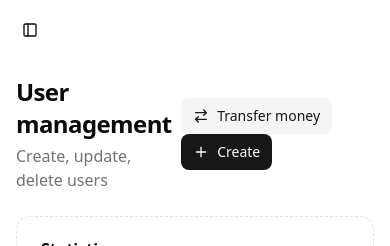
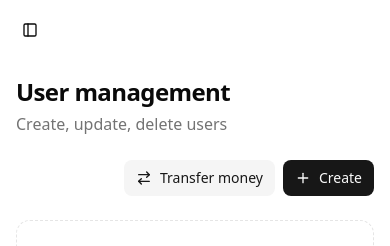
Before and after one commit to ean161/full-admin-dashboard, a Next.js app: page /users in a window 390 px wide. Shown: the top 246 px of the page. Built offline with nearby package versions, Linux system fonts and the light colour scheme; no server answers; the database is empty.

Commit message:
fix: improve better ui for mobile

```diff
--- a/components/layout/users/Header.tsx
+++ b/components/layout/users/Header.tsx
@@ -8,7 +8,7 @@ type HeaderProps = {
 
 export default function Header({ hasFullFeats = false }: HeaderProps) {
     return (
-        <div className="flex items-center justify-between mb-6">
+        <div className="md:flex items-center justify-between mb-6">
             <div className="flex flex-col gap-1">
                 <h2 className="text-2xl font-semibold tracking-tight">
                     User management
@@ -26,7 +26,7 @@ export default function Header({ hasFullFeats = false }: HeaderProps) {
                 </Link>
             )}
             {hasFullFeats && (
-                <div className="md:flex space-x-2 space-y-2">
+                <div className="flex space-x-2 mt-6 md:mt-0 justify-end">
                     <Link href="/users/transfer-money">
                         <Button variant={"secondary"}>
                             <ArrowRightLeft />
```
